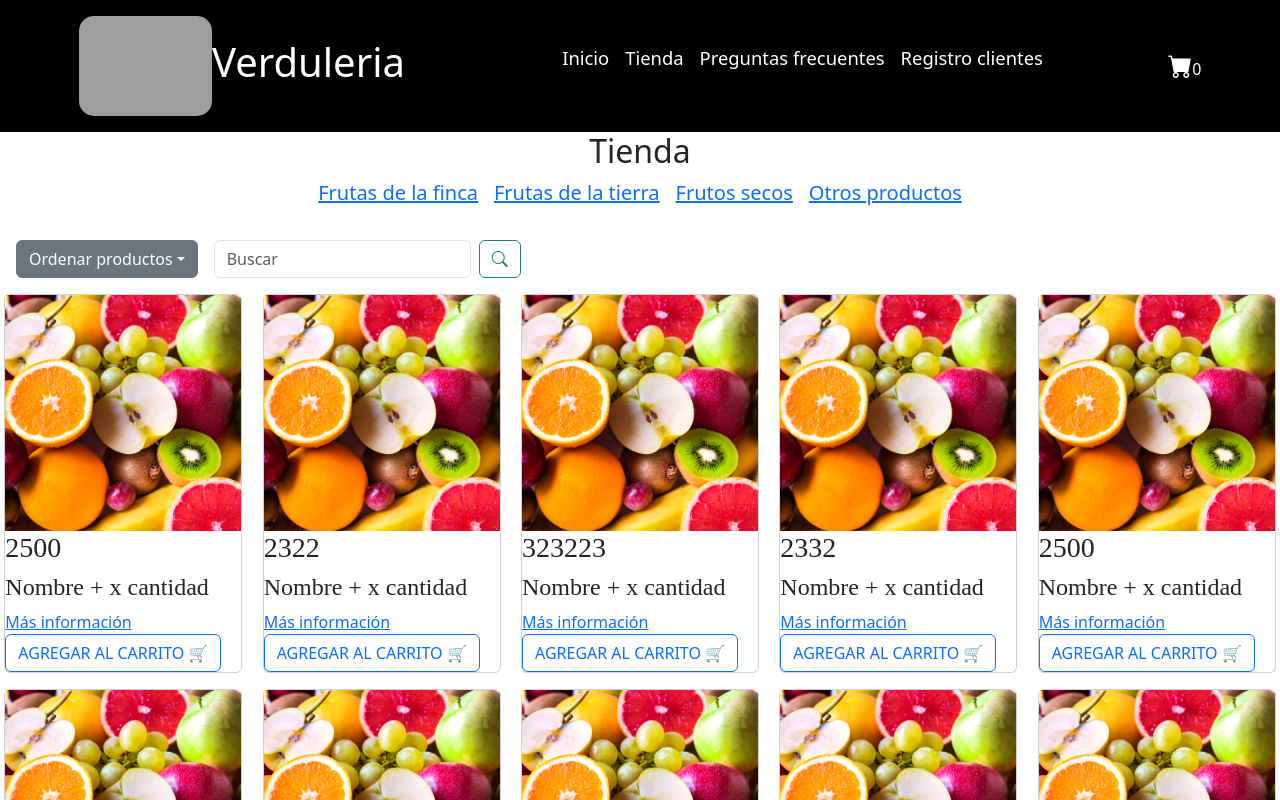
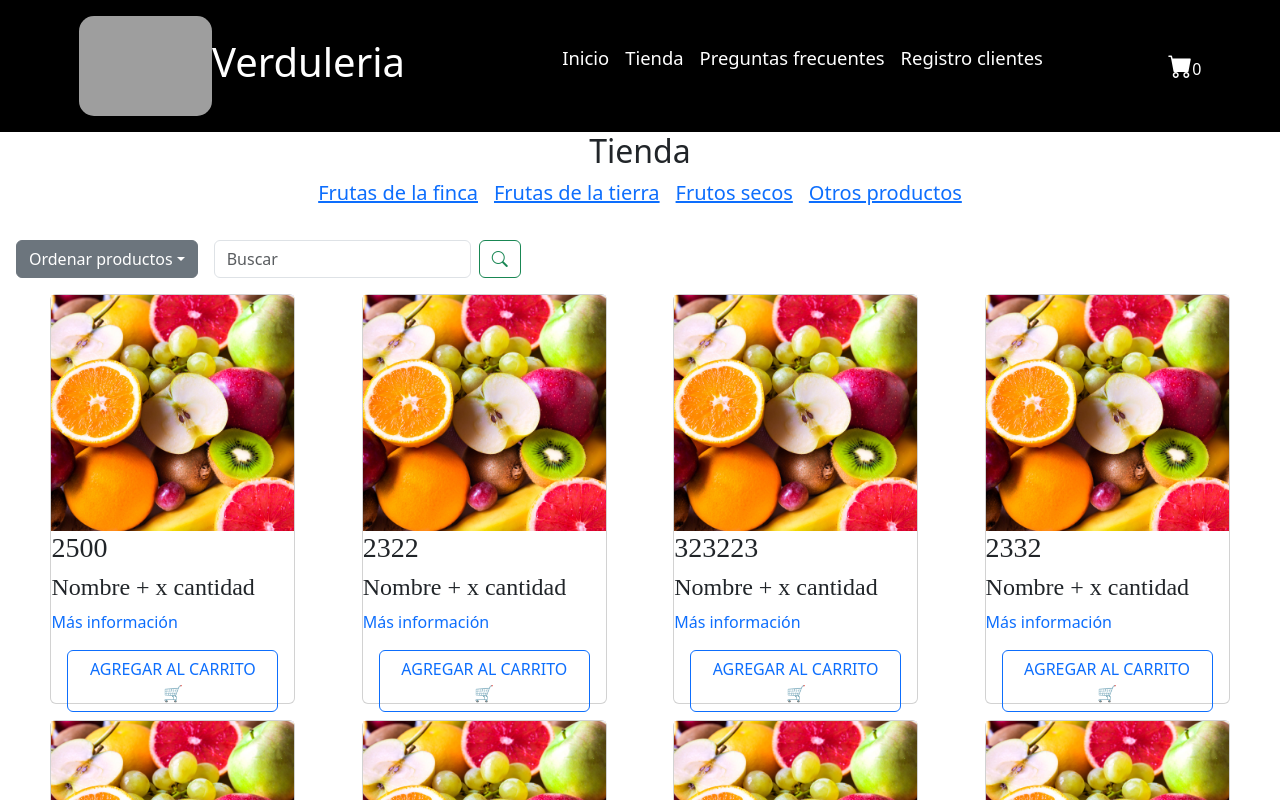
Before and after one commit to santisabb/verduleria-ecommerce, a React (Vite) app: page /verduleria-ecommerce/store in a window 1280 px wide. Shown: the top 800 px of the page. Built offline with nearby package versions, Linux system fonts and the light colour scheme; grey boxes are pictures that could not be loaded; a web font is replaced by a local one.

Commit message:
actualizo estilos de login

```diff
--- a/src/components/Categories.jsx
+++ b/src/components/Categories.jsx
@@ -1,22 +1,24 @@
+import { Link } from "react-router-dom"
+
 function Categories(){
     return(
         <>
         <section className="categories">
             <div className="cat cat1">
                 <span className="cat-name">Frutas de la tierra</span>
-                <button type="button" className="btn btn-info">Ver</button>
+                <Link to={'#'} className="btn btn-info">Ver</Link>
             </div>
             <div className="cat cat2">
                 <span className="cat-name">Frutas de la finca</span>
-                <button type="button" className="btn btn-info">Ver</button>
+                <Link to={'#'} className="btn btn-info">Ver</Link>
             </div>
             <div className="cat cat3">
                 <span className="cat-name">Frutos secos</span>
-                <button type="button" className="btn btn-info">Ver</button>
+                <Link to={'#'} className="btn btn-info">Ver</Link>
             </div>
             <div className="cat cat4">
                 <span className="cat-name">Otros productos</span>
-                <button type="button" className="btn btn-info">Ver</button>
+                <Link to={'#'} className="btn btn-info">Ver</Link>
             </div>
         </section>
         </>
--- a/src/components/ProductCard.jsx
+++ b/src/components/ProductCard.jsx
@@ -11,7 +11,7 @@ function Card({ nombre, precio, img}){
             <div className="product-info">
                 <h3>{precio}</h3>
                 <h4>{nombre}</h4>
-                <Link to="/product">Más información</Link>
+                <Link to="/product" className="product-link">Más información</Link>
             </div>
             <div className="add-shop-list">
                 <button type="button" className="btn btn-outline-primary">AGREGAR AL CARRITO 🛒</button>
--- a/src/sass/css/styles.css
+++ b/src/sass/css/styles.css
@@ -168,13 +168,24 @@
   margin-bottom: 2rem;
   gap: 1rem;
 }
+.card-container .card {
+  width: 245px;
+  height: 410px;
+}
 .card-container .card .image img {
   height: 236px;
-  width: 236px;
+  width: 100%;
 }
 .card-container .card .product-info h3, .card-container .card .product-info h4 {
   font-family: "Skranji";
 }
+.card-container .card .product-info .product-link {
+  text-decoration: none;
+}
+.card-container .card .add-shop-list {
+  padding: 1rem;
+}
+
 .categories {
   display: grid;
   grid-template-rows: repeat(4, 1fr);
@@ -190,6 +201,7 @@
   align-items: center;
   flex-direction: column;
   height: 200px;
+  gap: 1rem;
 }
 .categories .cat .cat-name {
   background-color: black;
@@ -443,9 +455,10 @@
 }
 .modal-container .modal-body .right-section {
   grid-area: right;
+  height: 100%;
   display: flex;
   justify-content: flex-start;
-  align-items: start;
+  align-items: stretch;
   flex-direction: column;
 }
 @media screen and (max-width: 900px) {
@@ -454,11 +467,21 @@
     border-top: solid 1px rgb(169, 169, 169);
   }
 }
+.modal-container .modal-body .right-section .register, .modal-container .modal-body .right-section .forgot-password {
+  display: flex;
+  justify-content: flex-start;
+  align-items: start;
+  flex-direction: column;
+}
+.modal-container .modal-body .right-section .register p, .modal-container .modal-body .right-section .forgot-password p {
+  margin: 0;
+}
 .modal-container .modal-body .right-section .register a, .modal-container .modal-body .right-section .forgot-password a, .modal-container .modal-body .right-section .register .footer .nav-bar-footer ul li span, .modal-container .modal-body .right-section .forgot-password .footer .nav-bar-footer ul li span, .footer .nav-bar-footer ul li .modal-container .modal-body .right-section .register span, .footer .nav-bar-footer ul li .modal-container .modal-body .right-section .forgot-password span {
   color: black;
 }
 .modal-container .modal-body .bottom {
   grid-area: bottom;
+  padding: 1rem;
 }
 
 .contact-page {
--- a/src/sass/scss/partials/components/_index.scss
+++ b/src/sass/scss/partials/components/_index.scss
@@ -31,10 +31,12 @@
     margin-bottom: 2rem;
     gap: 1rem;
     .card{
+        width: 245px;
+        height: 410px;
         .image{
             img{
                 height: 236px;
-                width: 236px;
+                width: 100%;
             }
         }
         .product-info{
@@ -44,6 +46,12 @@
             h4{
                 @extend h3;
             }
+            .product-link{
+                text-decoration: none;
+            }
+        }
+        .add-shop-list{
+            padding: 1rem;
         }
     }
 }
@@ -59,6 +67,7 @@
         background-color: black;
         @include flex(column, center,center);
         height: 200px;
+        gap: 1rem;
         .cat-name{
             background-color: black;
             color: white;
```
Also changed, not shown: src/sass/scss/partials/components/_login.scss (+7 -1 lines), 1 other file (tests, documents, lock files or other folders).
